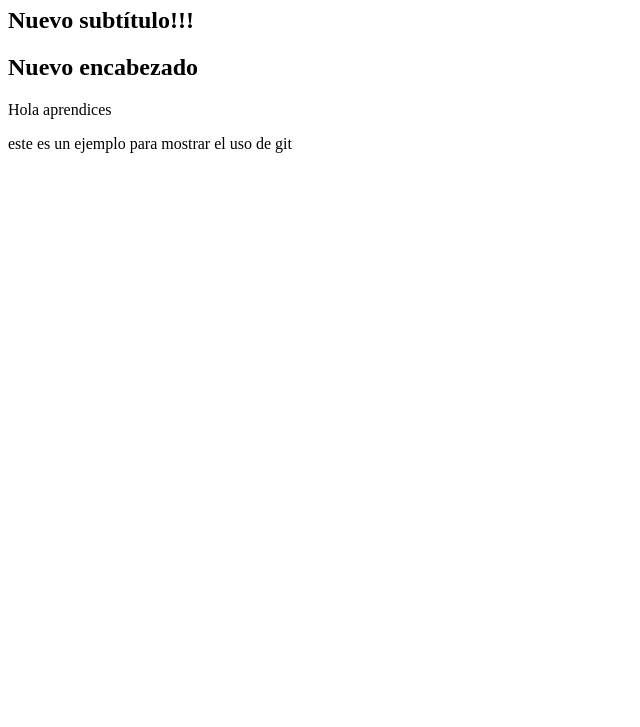
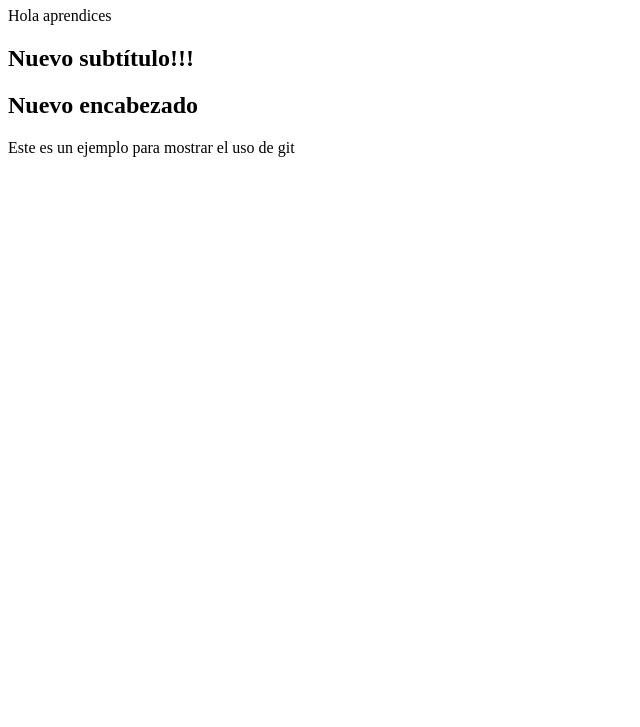
Before and after one commit to el-profe1/Diseno-y-calidad, a plain HTML site: page index.html in a window 1280 px wide. Shown: the part 73-800 px from the top of the page, without its empty margins (0-640 px from the left). Drawn offline with Linux system fonts and the light colour scheme.

Commit message:
Made more changes

```diff
--- a/index.html
+++ b/index.html
@@ -8,9 +8,9 @@
 </head>
 <body>
     <h1>Saludo</h1>
+    <p>Hola aprendices</p>
     <h2>Nuevo subtítulo!!!</h2>
     <h2>Nuevo encabezado</h2>
-    <p>Hola aprendices</p>
-    <p>este es un ejemplo para mostrar el uso de git</p>
+    <p>Este es un ejemplo para mostrar el uso de git</p>
 </body>
 </html>
```
